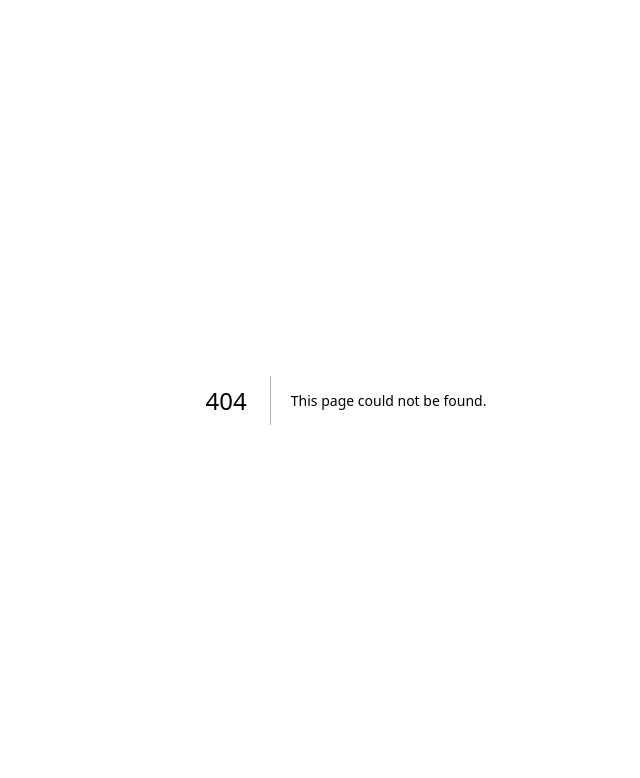
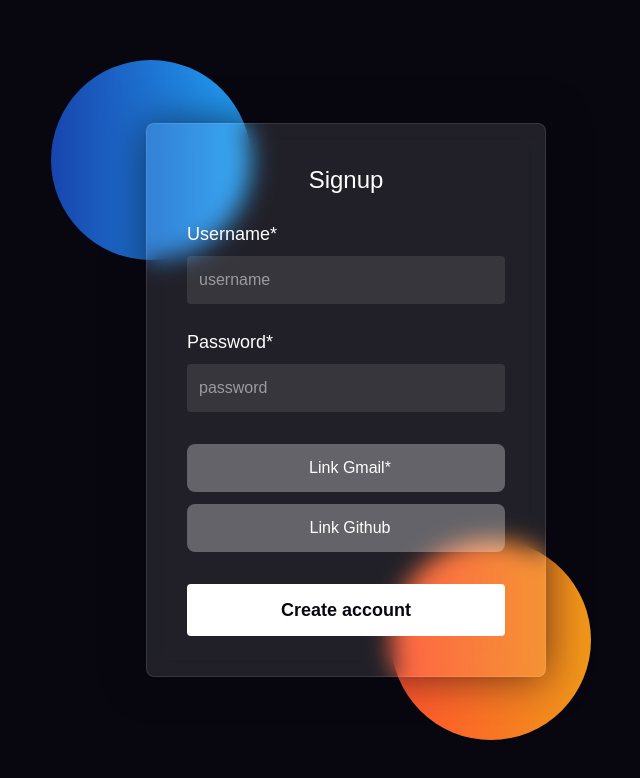
Before and after one commit to the-dg04/interiit24_frontend, a Next.js app: page /ui/profile_setup in a window 1280 px wide. Before the commit this address had no page. Shown: the top 778 px of the page, without its empty margins (294-934 px from the left). Built offline with nearby package versions, Linux system fonts and the light colour scheme.

Commit message:
dsvfdsugvhuaerlhecwjrpaw

```diff
--- /dev/null
+++ b/src/app/ui/profile_setup/page.jsx
@@ -0,0 +1,38 @@
+"use client"
+import useField from "./useField"
+export default function Page() {
+  const [username,usernameComponent]=useField({"title":"Username*","placeholder":"username"});
+  const [password,passwordComponent]=useField({"title":"Password*","placeholder":"password"});
+  return (
+    <>
+      <div className="wrapper bg-[#080710] h-screen flex items-center justify-center">
+        <div class="absolute w-[430px] h-[520px]">
+          <div class="absolute w-[200px] h-[200px] bg-gradient-to-r from-[#1845ad] to-[#23a2f6] rounded-full top-[-80px] left-[-80px]"></div>
+          <div class="absolute w-[200px] h-[200px] bg-gradient-to-r from-[#ff512f] to-[#f09819] rounded-full bottom-[-80px] right-[-30px]"></div>
+        </div>
+
+        <form class="relative bg-white/10 backdrop-blur-md border border-white/10 shadow-[0_0_40px_rgba(8,7,16,0.6)] rounded-lg p-10 w-[400px]">
+          <h3 class="text-center text-white text-2xl font-medium">
+            Signup
+          </h3>
+
+          {usernameComponent}
+          {passwordComponent}
+
+          <div class="flex mt-5 flex-col">
+            <div class="w-full mt-3 text-center bg-white/30 py-3 rounded-lg text-white hover:bg-white/50 cursor-pointer">
+              <i class="fab fa-google mr-2"></i>Link Gmail*
+            </div>
+            <div class="w-full mt-3 text-center bg-white/30 py-3 rounded-lg text-white hover:bg-white/50 cursor-pointer">
+              <i class="fab fa-facebook mr-2"></i>Link Github
+            </div>
+
+          </div>
+          <button class="w-full mt-8 bg-white text-[#080710] py-3 rounded font-semibold text-lg hover:bg-gray-100">
+            Create account
+          </button>
+        </form>
+      </div>
+    </>
+  );
+}
--- /dev/null
+++ b/src/app/ui/profile_setup/useField.jsx
@@ -0,0 +1,23 @@
+"use client"
+import { useState } from "react";
+
+export default function useField(props) {
+  const [value, setValue] = useState("");
+  const component = (
+    <>
+      <label for="username" class="block mt-6 text-white text-lg">
+        {props.title}
+      </label>
+      <input
+        type="text"
+        placeholder={props.placeholder}
+        onChange={(e) => {
+          setValue(e.target.value);
+        }}
+        value={value}
+        class="w-full h-12 bg-white/10 rounded mt-2 px-3 text-white placeholder-white/50"
+      />
+    </>
+  );
+  return [value, component];
+}
```
